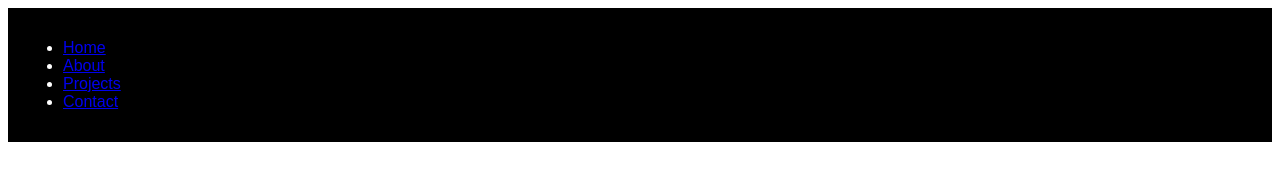
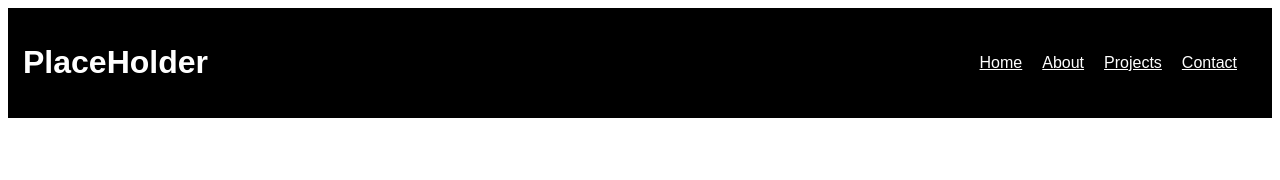
Before and after one commit to SleepyTerrence1/Portfolio, a plain HTML site: page index.html in a window 1280 px wide. Drawn offline with Linux system fonts and the light colour scheme.

Commit message:
Code V1.3

```diff
--- a/index.html
+++ b/index.html
@@ -1,10 +1,14 @@
 <!DOCTYPE html>
-<html>
+<html lang="en"">
   <head>
     <meta charset="UTF-8">
     <link rel="stylesheet" href="style.css">
-    <title>Portfolio | Home</title>
+    <title>My Portfolio | Terrence</title>
   </head>
+
+  <body>
+    <div class="navbar">
+      <h1>PlaceHolder</h1>
   <nav>
     <ul>
       <li><a href="#Home">Home</a></li>
@@ -12,7 +16,8 @@
       <li><a href="#Projects">Projects</a></li>
       <li><a href="#Contact">Contact</a></li>
   </nav>
-  <body>
+    </div>
+
     <div class="container" id="home1">
 
     </div>
--- a/style.css
+++ b/style.css
@@ -2,8 +2,26 @@ body{
   font-family:sans-serif, comic sans ms;
 
 }
-nav{
+.navbar{
+  align-items: center;
+  display: flex;
+  justify-content: space-between;
   background: black;
   color: white;
   padding: 15px;
+
 }
+nav ul{
+  display:flex;
+  list-style: none;
+  padding: 0;
+}
+nav ul li{
+  margin-right: 20px;
+}
+nav a{
+  color:white;
+}
+nav a:hover{
+  text-decoration: underline;
+}
```
